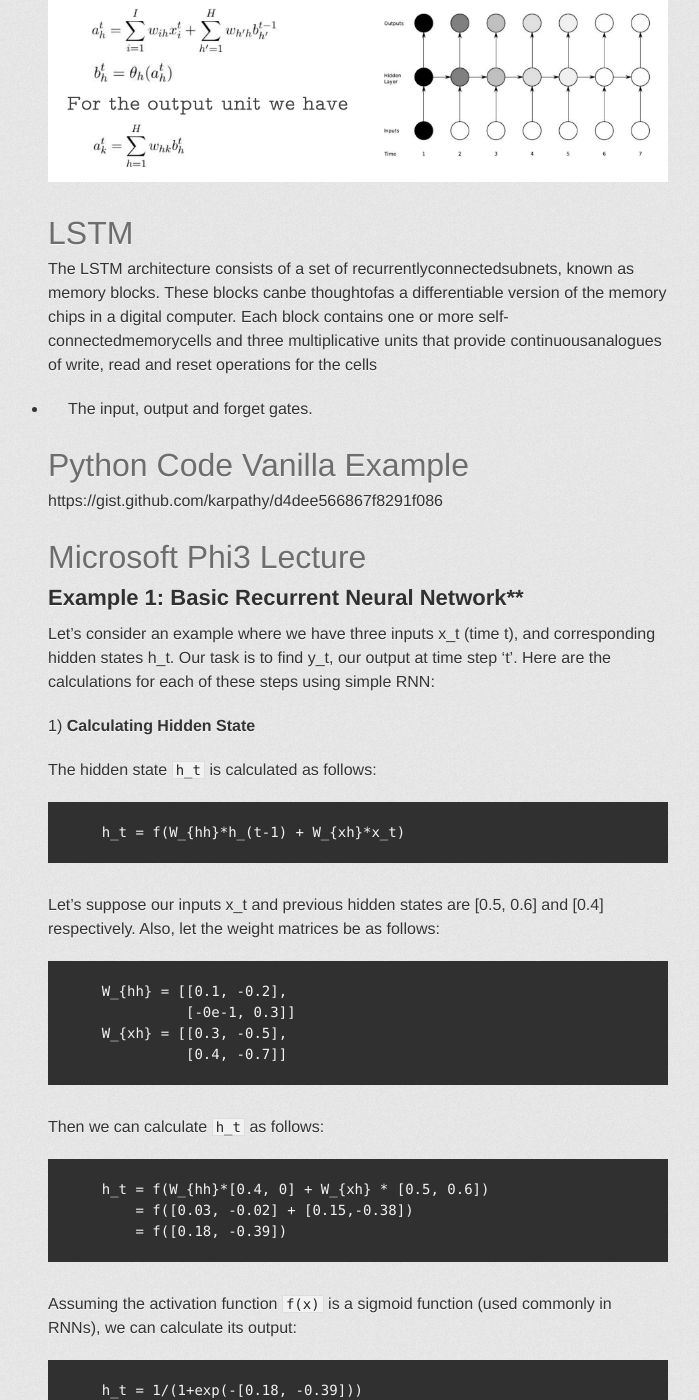
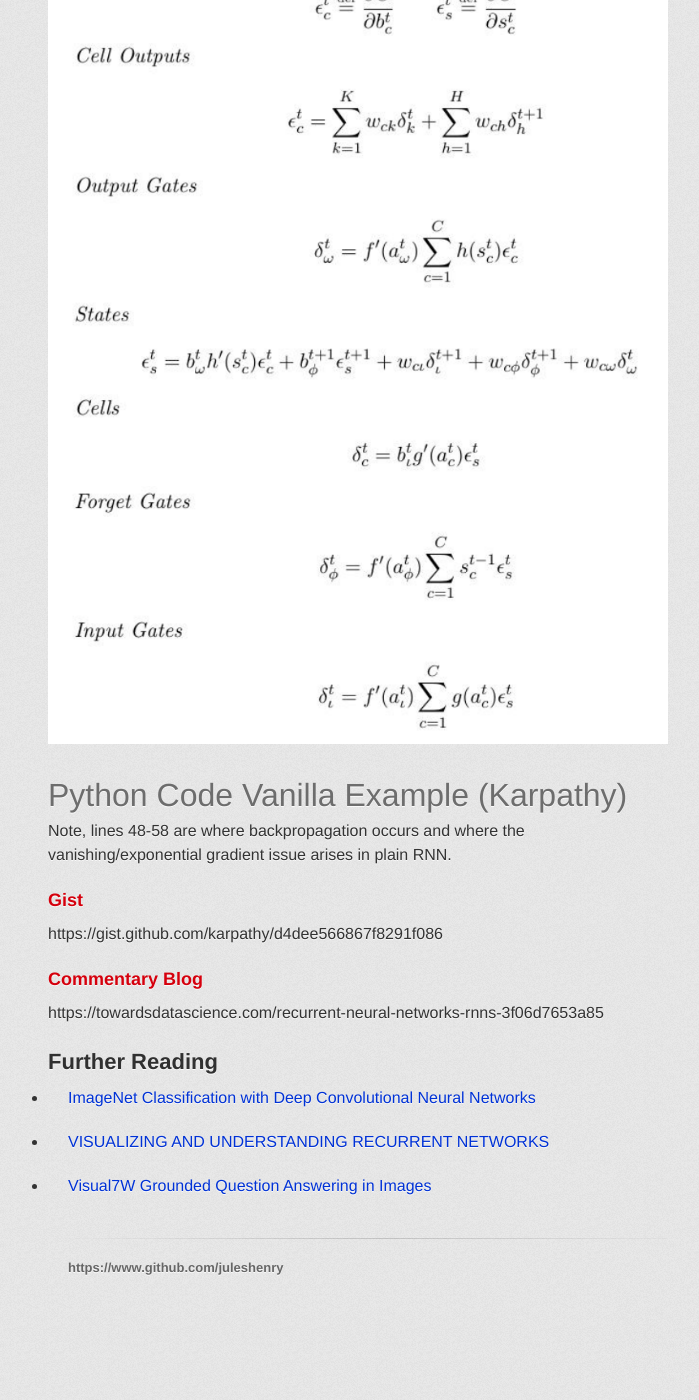
Before and after one commit to juleshenry/juleshenry.github.io, a Jekyll site: the page built from _posts/2024-08-06-recurrent-neural-networks.md, in a window 1280 px wide and 1400 px high, scrolled down 6146 px. Shown: the whole window, without its empty margins (90-789 px from the left). Built offline with Jekyll 4.4.1, drawn with Linux system fonts in a browser that asks for light colours; some web fonts are replaced; after the commit the page ends 7474 px from its top, so only the background shows below that; some of the changed text lies outside the part shown.

Commit message:
cleanup-organize

````diff
--- a/_posts/2024-08-06-recurrent-neural-networks.md
+++ b/_posts/2024-08-06-recurrent-neural-networks.md
@@ -10,134 +10,69 @@
 
 <ol>
     <li>Applications</li>
-    <li>Seminal Papers</li>
+    <li>RNN Model</li>
+    <li>Illustration : Character-Level Language Model</li>
+    <li>Long Short-Term Memory</li>
     <li>Python Code Vanilla Example</li>
+    <li>Further Reading</li>
 </ol>
 
 # Applications
-RNN's are especially adept at sequence data.
+RNN's are especially adept at sequence data. They hold context in weights and can reference all elements of a sequence for ingestion and memory.
 
 
 # Math in a Vanilla Recurrent Neural Network
 1. Vanilla Forward Pass
+![vanilla-forward-pass](/blog/assets/2024/vanilla-forward-pass.png)
 2. Vanilla Backward Pass
+![back-propagation](/blog/assets/2024/back-propagation.png)
 3. Vanilla Bidirectional Pass
+![bidirectional-rnn](/blog/assets/2024/bidirectional-rnn.png)
 4. Training of Vanilla RNN
 5. Vanishing and exploding gradient problem
 
-![back-propagation](/blog/assets/2024/back-propagation.png)
-![feed-forward-lstm](/blog/assets/2024/feed-forward-lstm.png)
-![bidirectional-rnn](/blog/assets/2024/bidirectional-rnn.png)
+
+
+
 ![formulae](/blog/assets/2024/formulae.png)
+![rnn-notation](/blog/assets/2024/rnn-notation.png)
+![unrolled-rnn](/blog/assets/2024/unrolled-rnn.png)
 ![computation-graph](/blog/assets/2024/computation-graph.png)
-![lstm-cell](/blog/assets/2024/lstm-cell.svg)
+
+# Illustration : Character-Level Language Model
 ![example](/blog/assets/2024/example.png)
-![lstm](/blog/assets/2024/lstm.png)
 ![example2](/blog/assets/2024/example2.png)
-![rnn-notation](/blog/assets/2024/rnn-notation.png)
 ![example3](/blog/assets/2024/example3.png)
-![unrolled-rnn](/blog/assets/2024/unrolled-rnn.png)
-![feed-backward-lstm](/blog/assets/2024/feed-backward-lstm.png)
-![vanilla-forward-pass](/blog/assets/2024/vanilla-forward-pass.png)
+
 
 
 # LSTM
 The LSTM architecture consists of a set of recurrentlyconnectedsubnets, known as memory blocks. These blocks canbe thoughtofas a differentiable version of the memory chips in a digital
-computer. Each block contains one or more self-connectedmemorycells and three multiplicative units that provide continuousanalogues of write, read and reset operations for the cells
-* The input, output and forget gates.
+computer. Each block contains one or more self-connectedmemorycells and three multiplicative units that provide continuousanalogues of write, read and reset operations for the cells: namely, the input, output and forget gates.
+
+### formulae
+![lstm](/blog/assets/2024/lstm.png)
+![lstm-cell](/blog/assets/2024/lstm-cell.svg)
+
+Feed-Forward LSTM equations
+![feed-forward-lstm](/blog/assets/2024/feed-forward-lstm.png)
+
+Feed-Backward LSTM equations
+![feed-backward-lstm](/blog/assets/2024/feed-backward-lstm.png)
 
 
-# Python Code Vanilla Example
+# Python Code Vanilla Example (Karpathy)
+Note, lines 48-58 are where backpropagation occurs and where the vanishing/exponential gradient issue arises in plain RNN.
+
+### Gist
 https://gist.github.com/karpathy/d4dee566867f8291f086
+### Commentary Blog
+https://towardsdatascience.com/recurrent-neural-networks-rnns-3f06d7653a85
 
-# Microsoft Phi3 Lecture
+## Further Reading
 
-## Example 1: Basic Recurrent Neural Network**
+* [ImageNet Classification with Deep Convolutional Neural Networks](https://proceedings.neurips.cc/paper_files/paper/2012/file/c399862d3b9d6b76c8436e924a68c45b-Paper.pdf)
 
-Let's consider an example where we have three inputs x_t (time t), and
-corresponding hidden states h_t. Our task is to find y_t, our output at
-time step 't'. Here are the calculations for each of these steps using
-simple RNN:
+* [VISUALIZING AND UNDERSTANDING RECURRENT NETWORKS](https://arxiv.org/pdf/1506.02078)
 
-1) **Calculating Hidden State**
-
-The hidden state `h_t` is calculated as follows:
-
-```math
-    h_t = f(W_{hh}*h_(t-1) + W_{xh}*x_t)
-```
-
-Let's suppose our inputs x_t and previous hidden states are [0.5, 0.6] and
-[0.4] respectively. Also, let the weight matrices be as follows:
-
-```math
-    W_{hh} = [[0.1, -0.2],
-              [-0e-1, 0.3]]
-    W_{xh} = [[0.3, -0.5],
-              [0.4, -0.7]]
-```
-
-Then we can calculate `h_t` as follows:
-
-```math
-    h_t = f(W_{hh}*[0.4, 0] + W_{xh} * [0.5, 0.6])
-        = f([0.03, -0.02] + [0.15,-0.38])
-        = f([0.18, -0.39])
-```
-
-Assuming the activation function `f(x)` is a sigmoid function (used
-commonly in RNNs), we can calculate its output:
-
-```math
-    h_t = 1/(1+exp(-[0.18, -0.39]))
-       ≈ [0.54, 0.67]
-```
-
-2) **Calculating Output**:
-
-The output `y_t` is calculated as follows:
-
-```math
-    y_t = g(W_{hy}*h_t)
-        ≈ g([0.1 * 0.54 + (-0.2) * 0.67], [0.3 * 0.54 + (-0.5) * 0.67])
-        ≈ [-0.09, -0.18]
-```
-
-## Example 2: LSTM Cell
-
-In case of Long Short-Term Memory (LSTM), the cell state and hidden states
-are computed through a series of gates. Let's illustrate this with an
-example involving only one gate for simplicity – let’s call it forget gate
-'f'. The calculations will be much more complex in real applications but
-I'll simplify here:
-
-Let's consider we have input x_t = [0.7], a previous hidden state h_(t-1)  = [0.3] and weight matrices W_{hi} = [[0.2, -0.4]], f_gate matrix =
-[[0.5], [-0.6]]
-
-The forget gate calculation:
-
-```math
-    i_t = σ(W_{hi}*h_(t-1) + b_i)
-        ≈ [0.2 * 0.3 - 0.4] * [0.5]
-       ≈ [-0.06]
-```
-
-The output gate calculation:
-
-```math
-    o_t = σ(W_{ho}*h_(t-1) + b_o)
-        ≈ (0.2 * 0.3 - 0.4) * [0.5]
-       ≈ [-0.06]
-```
-
-The new cell state:
-
-```math
-    c_t = f_t * c_(t-1) + i_t * tanh(W_{xc}*x_t + b_c)
-        ≈ (-0.06)*c_(t-1) + (0.27)*tanh([0.7])
-       ≈ c_(t-1) - 0.06, assuming the previous cell state was [0.5]
-```
-
-These examples should give you a better understanding of how RNNs work on
-a mathematical level. In real applications, this process would be repeated
-for each time step in your input sequence!
+* [Visual7W Grounded Question Answering in Images](https://arxiv.org/pdf/1511.03416)
````
Also changed, not shown: 2 other files.
